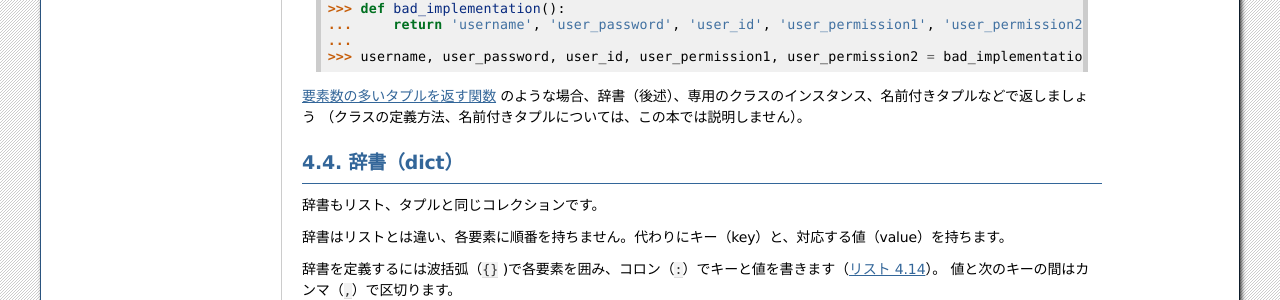
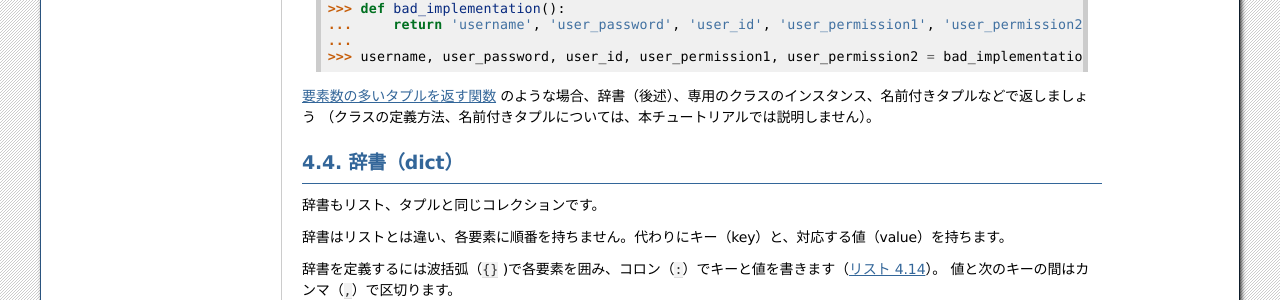
Before and after one commit to pyconjp/pycamp.pycon.jp, a Sphinx documentation site: the page built from source/textbook/4_collections.rst, in a window 1280 px wide and 900 px high, scrolled down 3391 px. Shown: the part 172-472 px from the top of the window. Built offline with Sphinx 7.4.7, drawn with Linux system fonts in a browser that asks for light colours.

Commit message:
ジェネレータ式(本チュートリアルでは取り扱わない)と表記を合わせる

```diff
--- a/source/textbook/4_collections.rst
+++ b/source/textbook/4_collections.rst
@@ -264,7 +264,7 @@ for文
     >>> username, user_password, user_id, user_permission1, user_permission2 = bad_implementation()
 
 :ref:`many-return-value` のような場合、辞書（後述）、専用のクラスのインスタンス、名前付きタプルなどで返しましょう
-（クラスの定義方法、名前付きタプルについては、この本では説明しません）。
+（クラスの定義方法、名前付きタプルについては、本チュートリアルでは説明しません）。
 
 辞書（dict）
 ==============
```
